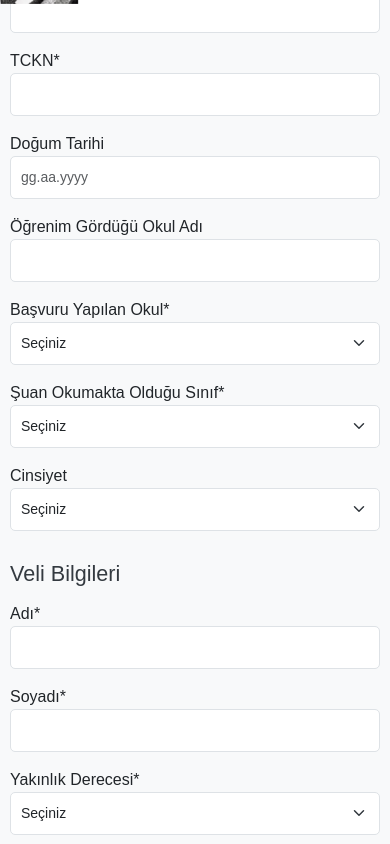
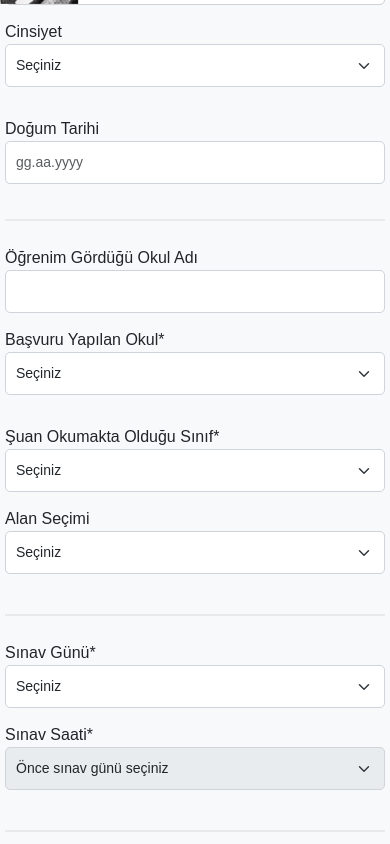
Before and after one commit to iegrsy/matbilim-web, a React (Create React App) app: page /scholarship in a window 390 px wide. Shown: the part 840-1684 px from the top of the page. Built offline with nearby package versions, Linux system fonts and the light colour scheme.

Commit message:
Add exam day selection prompt and enhance scholarship form layout

```diff
--- a/public/locales/en/translation.json
+++ b/public/locales/en/translation.json
@@ -188,6 +188,7 @@
   "all_programs": "IELTS, AP, SAT",
   "exam_day": "Exam Day",
   "exam_hour": "Exam Hour",
+  "first_select_exam_day": "Please select exam day first",
   "prices": "PRICE INFO",
   "download_exam_entry": "Download Exam Entry Document",
   "exam_document_before": "We look forward to welcoming you to our school for more detailed information.",
--- a/public/locales/tr/translation.json
+++ b/public/locales/tr/translation.json
@@ -240,6 +240,7 @@
   "slider": "slider_tr",
   "exam_day": "Sınav Günü",
   "exam_hour": "Sınav Saati",
+  "first_select_exam_day": "Önce sınav günü seçiniz",
   "download_exam_entry": "SINAV GİRİŞ BELGESİ",
   "exam_document_before": "Daha detaylı bilgi için okulumuza bekleriz.",
   "exam_document_highligt": "Sınav Giriş Belgenizi ve Kimlik Belgenizi",
--- a/src/pages/Scholarship/Scholarship.css
+++ b/src/pages/Scholarship/Scholarship.css
@@ -32,19 +32,38 @@ h4 {
 .form-label {
   font-weight: 500;
   color: #495057;
+  font-size: 14px;
+  margin-bottom: 5px;
+  display: block;
 }
 
 .form-control {
   border-radius: 5px;
-  padding: 10px;
+  padding: 8px 12px;
   font-size: 14px;
+  border: 1px solid #ced4da;
+  width: 100%;
+}
+
+.form-control:focus {
+  border-color: #5177c4;
+  outline: 0;
+  box-shadow: 0 0 0 0.2rem rgba(81, 119, 196, 0.25);
 }
 
 /* Seçim kutusu */
 .form-select {
   border-radius: 5px;
-  padding: 10px;
+  padding: 8px 12px;
   font-size: 14px;
+  border: 1px solid #ced4da;
+  width: 100%;
+}
+
+.form-select:focus {
+  border-color: #5177c4;
+  outline: 0;
+  box-shadow: 0 0 0 0.2rem rgba(81, 119, 196, 0.25);
 }
 
 /* Zorunlu alan uyarısı */
@@ -79,6 +98,40 @@ input:required {
   font-size: 14px;
 }
 
+/* Form satırları için kompakt tasarım */
+.row {
+  margin-left: -10px;
+  margin-right: -10px;
+}
+
+.row > [class*="col-"] {
+  padding-left: 10px;
+  padding-right: 10px;
+}
+
+/* Form başlıkları */
+h4 {
+  color: #343a40;
+  margin-top: 25px;
+  margin-bottom: 15px;
+  font-size: 18px;
+  font-weight: 600;
+  border-bottom: 2px solid #5177c4;
+  padding-bottom: 8px;
+}
+
+/* Form ayırıcı çizgileri */
+.form-divider {
+  margin: 25px 0;
+  border: 0;
+  border-top: 2px solid #e0e0e0;
+  opacity: 0.6;
+}
+
+.form-divider:first-of-type {
+  margin-top: 20px;
+}
+
 /* Responsive tasarım */
 @media (max-width: 1024px) {
   .container {
@@ -89,8 +142,83 @@ input:required {
     font-size: 20px;
   }
 
+  h4 {
+    font-size: 16px;
+    margin-top: 20px;
+    margin-bottom: 12px;
+  }
+
   button {
     font-size: 14px;
+  }
+
+  .form-control,
+  .form-select {
+    font-size: 14px;
+    padding: 8px 10px;
+  }
+
+  .form-label {
+    font-size: 13px;
+  }
+}
+
+@media (max-width: 768px) {
+  .row {
+    margin-left: -5px;
+    margin-right: -5px;
+  }
+
+  .row > [class*="col-"] {
+    padding-left: 5px;
+    padding-right: 5px;
+    margin-bottom: 15px;
+  }
+
+  .mb-3 {
+    margin-bottom: 15px !important;
+  }
+
+  h2 {
+    font-size: 18px;
+    margin-bottom: 15px;
+  }
+
+  h4 {
+    font-size: 15px;
+    margin-top: 20px;
+    margin-bottom: 10px;
+  }
+
+  .form-control,
+  .form-select {
+    font-size: 14px;
+    padding: 10px;
+  }
+
+  .form-label {
+    font-size: 13px;
+    margin-bottom: 5px;
+  }
+}
+
+@media (max-width: 576px) {
+  .container {
+    padding: 5px;
+  }
+
+  h2 {
+    font-size: 16px;
+  }
+
+  h4 {
+    font-size: 14px;
+  }
+
+  .form-control,
+  .form-select {
+    font-size: 14px;
+    padding: 10px;
   }
 }
 
--- a/src/pages/Scholarship/Scholarship.js
+++ b/src/pages/Scholarship/Scholarship.js
@@ -1,6 +1,7 @@
 /* eslint-disable jsx-a11y/anchor-is-valid */
-import React, { useState } from 'react';
+import React, { useState, useEffect, useRef } from 'react';
 import { useTranslation } from 'react-i18next';
+import { useLocation } from 'react-router-dom';
 import './Scholarship.css';
 import emailjs from 'emailjs-com';
 import slider1 from '../../assets/scholarship_image.png';
@@ -9,6 +10,8 @@ import 'jspdf-autotable'; // Tablo için
 import { robotoNormal } from './fonts';
 function Scholarship() {
   const { t } = useTranslation();
+  const location = useLocation();
+  const formRef = useRef(null);
 
   const [formData, setFormData] = useState({
     studentName: '',
@@ -131,11 +134,19 @@ function Scholarship() {
     const { name, value, type, checked } = e.target;
     const fieldValue = type === 'checkbox' ? checked : value;
 
+    // Eğer examDay değiştiyse, examHour'u sıfırla
+    if (name === 'examDay') {
+      setFormData({
+        ...formData,
+        [name]: fieldValue,
+        examHour: '', // examHour'u sıfırla
+      });
+    } else {
       setFormData({
         ...formData,
         [name]: fieldValue,
       });
-
+    }
 
     // Eğer input string ise ve boş değilse hata durumunu kaldır
     if (typeof fieldValue === 'string' && fieldValue.trim() !== '') {
@@ -146,13 +157,24 @@ function Scholarship() {
     }
   };
 
+  // Sınav gününe göre seans saatlerini döndür
+  const getExamHours = () => {
+    const examDay = formData.examDay;
+    if (examDay === '3 Ocak' || examDay === '4 Ocak' || examDay === '10 Ocak' || examDay === '11 Ocak') {
+      return ['10:00', '14:00'];
+    } else if (examDay === '5 Ocak' || examDay === '12 Ocak') {
+      return ['17:00'];
+    }
+    return [];
+  };
+
 
   const handleSubmit = (e) => {
     e.preventDefault();
 
     const newErrors = {};
 
-    ['studentName', 'studentSurname', 'tckn', 'applicationSchool', 'classLevel', 'parentName', 'parentSurname', 'relation', 'phone'].forEach((field) => {
+    ['studentName', 'studentSurname', 'tckn', 'applicationSchool', 'classLevel', 'parentName', 'parentSurname', 'relation', 'phone', 'examDay', 'examHour'].forEach((field) => {
       if (!formData[field]?.trim()) {
         newErrors[field] = true;
       }
@@ -190,14 +212,15 @@ function Scholarship() {
     };
 
     emailjs.send(
-      'service_t4fkiok', // Service ID
-      'template_gexds9p', // Template ID
+      'service_1dalgmr', // Service ID
+      'template_mq82dbw', // Template ID
       emailParams, // Doğru parametre
-      'LKhU6Vp8nNpmSaWYj' // Public Key
+      'oa-6_gZ_ZgQ4EEK3U' // Public Key
     )
       .then(
         (result) => {
-          // alert('Başvurunuz başarıyla alındı!');
+          // Email başarılı olduğunda PDF'i oluştur ve indir
+          handleDownloadPDF();
           // Popup'ı tetiklemek için handleDownloadSubmit çağrılır
           handleDownloadSubmit();
         },
@@ -213,6 +236,18 @@ function Scholarship() {
     setShowPopup(!showPopup);
   };
 
+  // Sayfa yüklendiğinde veya popup'tan geldiğinde forma scroll et
+  useEffect(() => {
+    // URL'de form parametresi varsa veya popup'tan gelindiyse forma scroll et
+    if (location.search.includes('form=true') || location.hash === '#form') {
+      setTimeout(() => {
+        if (formRef.current) {
+          formRef.current.scrollIntoView({ behavior: 'smooth', block: 'start' });
+        }
+      }, 300);
+    }
+  }, [location]);
+
   return (
     <div>
       <div className="empty-space_init"></div>
@@ -223,7 +258,7 @@ function Scholarship() {
       <div className="container mt-5">
         <div className="empty-space"></div>
         <div className="empty-space_mid"></div>
-        <section className="pt-2 pb-2">
+        {/* <section className="pt-2 pb-2">
           <div class="btn-toolbar d-flex justify-content-lg-around" role="toolbar" >
             <div class="btn-group button-width-large" role="group" aria-label="Third group">
               <button type="button" className="btn btn-purple-moon btn-rounded" onClick={() => (window.location.href = '/our_staff')}>{t('staff')}</button>
@@ -235,12 +270,15 @@ function Scholarship() {
               <button type="button" className="btn btn-purple-moon btn-rounded" onClick={() => window.open(process.env.PUBLIC_URL + '/pdfs/prices.pdf', '_blank')}>{t('prices')}</button>
             </div>
           </div>
-        </section>
+        </section> */}
 
         <h2 className="text-center">{t('scholarship_form_title')}</h2>
-        <form onSubmit={handleSubmit}>
+        <form ref={formRef} id="scholarship-form" onSubmit={handleSubmit}>
           <h4>{t('student_and_school_info')}</h4>
-          <div className="mb-3">
+
+          {/* Ad ve Soyad - Tek Satır */}
+          <div className="row mb-3">
+            <div className="col-md-6 col-12">
               <label htmlFor="studentName">{t('student_name')}*</label>
               <input
                 type="text"
@@ -251,7 +289,7 @@ function Scholarship() {
                 onChange={handleChange}
               />
             </div>
-          <div className="mb-3">
+            <div className="col-md-6 col-12">
               <label htmlFor="studentSurname">{t('student_surname')}*</label>
               <input
                 type="text"
@@ -262,7 +300,11 @@ function Scholarship() {
                 onChange={handleChange}
               />
             </div>
-          <div className="mb-3">
+          </div>
+
+          {/* TCKN ve Cinsiyet - Tek Satır */}
+          <div className="row mb-3">
+            <div className="col-md-6 col-12">
               <label htmlFor="tckn">{t('tckn')}*</label>
               <input
                 type="text"
@@ -274,7 +316,25 @@ function Scholarship() {
                 maxLength="11"
               />
             </div>
-          <div className="mb-3">
+            <div className="col-md-6 col-12">
+              <label htmlFor="gender">{t('gender')}</label>
+              <select
+                className="form-select"
+                id="gender"
+                name="gender"
+                value={formData.gender}
+                onChange={handleChange}
+              >
+                <option value="" disabled>{t('select')}</option>
+                <option value="Erkek">{t('male')}</option>
+                <option value="Kadın">{t('female')}</option>
+              </select>
+            </div>
+          </div>
+
+          {/* Doğum Tarihi - Tek Satır */}
+          <div className="row mb-3">
+            <div className="col-md-6 col-12">
               <label htmlFor="birthDate">{t('birth_date')}</label>
               <input
                 type="text"
@@ -286,7 +346,12 @@ function Scholarship() {
                 onChange={handleChange}
               />
             </div>
-          <div className="mb-3">
+          </div>
+          <hr className="form-divider" />
+
+          {/* Okul Adı ve Başvuru Yapılan Okul - Tek Satır */}
+          <div className="row mb-3">
+            <div className="col-md-6 col-12">
               <label htmlFor="schoolName">{t('school_name')}</label>
               <input
                 type="text"
@@ -297,7 +362,7 @@ function Scholarship() {
                 onChange={handleChange}
               />
             </div>
-          <div className="mb-3">
+            <div className="col-md-6 col-12">
               <label htmlFor="applicationSchool">{t('application_school')}*</label>
               <select
                 className={`form-select ${errors.applicationSchool ? 'is-invalid' : ''}`}
@@ -315,7 +380,11 @@ function Scholarship() {
                 <option value="IB Bilim Kursu">{t('ib_scinece')}</option>
               </select>
             </div>
-          <div className="mb-3">
+          </div>
+
+          {/* Sınıf Seviyesi - Tek Satır */}
+          <div className="row mb-3">
+            <div className="col-md-6 col-12">
               <label htmlFor="classLevel">{t('class_level')}*</label>
               <select
                 className={`form-select ${errors.classLevel ? 'is-invalid' : ''}`}
@@ -338,39 +407,74 @@ function Scholarship() {
                 <option value="9. Sınıf">{"9. Sınıf"}</option>
                 <option value="10. Sınıf">{"10. Sınıf"}</option>
                 <option value="11. Sınıf">{"11. Sınıf"}</option>
-
               </select>
             </div>
-
-          {/* <div className="mb-3">
-            <label htmlFor="classLevel">{t('class_level')}*</label>
-            <input
-              type="text"
-              className={`form-control ${errors.classLevel ? 'is-invalid' : ''}`}
-              id="classLevel"
-              name="classLevel"
-              value={formData.classLevel}
-              onChange={handleChange}
-              placeholder={t('select_class_level')}
-            />
-          </div> */}
-          <div className="mb-3">
-            <label htmlFor="gender">{t('gender')}</label>
+            <div className="col-md-6 col-12">
+              <label htmlFor="stream">{t('select_stream')}</label>
               <select
                 className="form-select"
-              id="gender"
-              name="gender"
-              value={formData.gender}
+                id="stream"
+                name="stream"
+                value={formData.stream}
                 onChange={handleChange}
               >
                 <option value="" disabled>{t('select')}</option>
-              <option value="Erkek">{t('male')}</option>
-              <option value="Kadın">{t('female')}</option>
+                <option value="TM">TM</option>
+                <option value="MF">MF</option>
+                <option value="Diğer">Diğer</option>
               </select>
             </div>
+          </div>
+
+          <hr className="form-divider" />
+
+          {/* Sınav Günü ve Saati - Tek Satır */}
+          <div className="row mb-3">
+            <div className="col-md-6 col-12">
+              <label htmlFor="examDay">{t('exam_day')}*</label>
+              <select
+                className={`form-select ${errors.examDay ? 'is-invalid' : ''}`}
+                id="examDay"
+                name="examDay"
+                value={formData.examDay}
+                onChange={handleChange}
+              >
+                <option value="" disabled>{t('select')}</option>
+                <option value="3 Ocak">3 Ocak</option>
+                <option value="4 Ocak">4 Ocak</option>
+                <option value="5 Ocak">5 Ocak</option>
+                <option value="10 Ocak">10 Ocak</option>
+                <option value="11 Ocak">11 Ocak</option>
+                <option value="12 Ocak">12 Ocak</option>
+              </select>
+            </div>
+            <div className="col-md-6 col-12">
+              <label htmlFor="examHour">{t('exam_hour')}*</label>
+              <select
+                className={`form-select ${errors.examHour ? 'is-invalid' : ''}`}
+                id="examHour"
+                name="examHour"
+                value={formData.examHour}
+                onChange={handleChange}
+                disabled={!formData.examDay || getExamHours().length === 0}
+              >
+                <option value="" disabled>{formData.examDay ? t('select') : t('first_select_exam_day')}</option>
+                {getExamHours().map((hour) => (
+                  <option key={hour} value={hour}>
+                    {hour}
+                  </option>
+                ))}
+              </select>
+            </div>
+          </div>
+
+          <hr className="form-divider" />
 
           <h4>{t('parent_info')}</h4>
-          <div className="mb-3">
+
+          {/* Veli Adı ve Soyadı - Tek Satır */}
+          <div className="row mb-3">
+            <div className="col-md-6 col-12">
               <label htmlFor="parentName">{t('parent_name')}*</label>
               <input
                 type="text"
@@ -381,7 +485,7 @@ function Scholarship() {
                 onChange={handleChange}
               />
             </div>
-          <div className="mb-3">
+            <div className="col-md-6 col-12">
               <label htmlFor="parentSurname">{t('parent_surname')}*</label>
               <input
                 type="text"
@@ -392,7 +496,11 @@ function Scholarship() {
                 onChange={handleChange}
               />
             </div>
-          <div className="mb-3">
+          </div>
+
+          {/* Yakınlık ve Meslek - Tek Satır */}
+          <div className="row mb-3">
+            <div className="col-md-6 col-12">
               <label htmlFor="relation">{t('relation')}*</label>
               <select
                 className={`form-select ${errors.relation ? 'is-invalid' : ''}`}
@@ -407,7 +515,7 @@ function Scholarship() {
                 <option value="Diğer">{t('other')}</option>
               </select>
             </div>
-          <div className="mb-3">
+            <div className="col-md-6 col-12">
               <label htmlFor="occupation">{t('occupation')}</label>
               <input
                 type="text"
@@ -418,7 +526,11 @@ function Scholarship() {
                 onChange={handleChange}
               />
             </div>
-          <div className="mb-3">
+          </div>
+
+          {/* Telefon ve E-posta - Tek Satır */}
+          <div className="row mb-3">
+            <div className="col-md-6 col-12">
               <label htmlFor="phone">{t('mobile_phone')}*</label>
               <input
                 type="text"
@@ -429,7 +541,7 @@ function Scholarship() {
                 onChange={handleChange}
               />
             </div>
-          <div className="mb-3">
+            <div className="col-md-6 col-12">
               <label htmlFor="email">{t('email')}</label>
               <input
                 type="email"
@@ -440,7 +552,11 @@ function Scholarship() {
                 onChange={handleChange}
               />
             </div>
-          <div className="mb-3">
+          </div>
+
+          {/* Nereden Duydunuz - Tek Satır */}
+          <div className="row mb-3">
+            <div className="col-md-6 col-12">
               <label htmlFor="source">{t('how_did_you_hear')}</label>
               <select
                 className="form-select"
@@ -455,6 +571,9 @@ function Scholarship() {
                 <option value="advertisement">{t('advertisement')}</option>
               </select>
             </div>
+          </div>
+
+          <hr className="form-divider" />
           <div className="form-check mb-3">
             <input
               className="form-check-input"
```
Also changed, not shown: src/pages/Home.css (+23 -0 lines), src/pages/Home.js (+5 -5 lines). Lines whose indentation alone changed are shown as unchanged.
